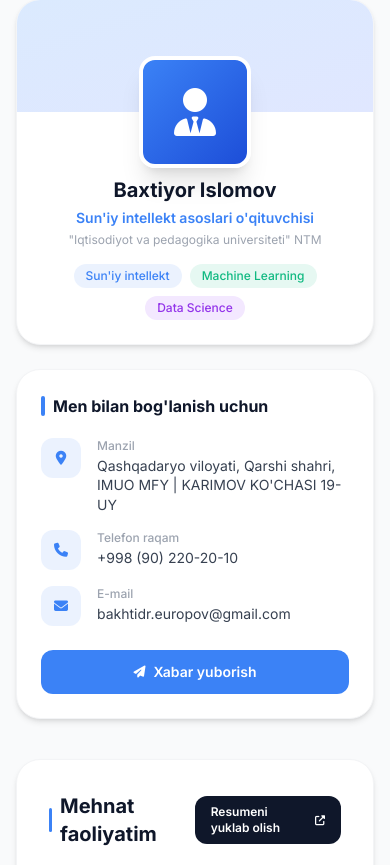
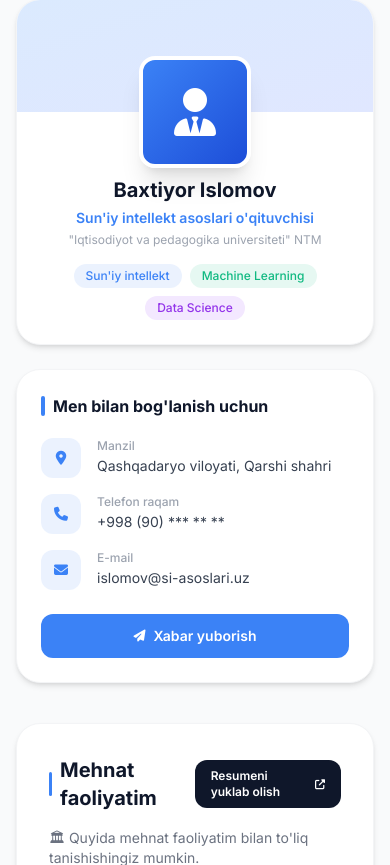
Before and after one commit to Islomov-Diyor/si-asoslari, a Django app: page /me/ in a window 390 px wide. Shown: the part 365-1230 px from the top of the page. Run offline with Django 4.2, Linux system fonts and the light colour scheme; some libraries are stand-ins or nearby versions.

Commit message:
security: remove sensitive info and ignore .claude directory
- Remove personal address, phone, real email from about.html
- Strip admin panel URLs and setup instructions from README.md
- Add .claude/ to .gitignore

Co-Authored-By: Claude Sonnet 4.6 <noreply@anthropic.com>

```diff
--- a/templates/home/about.html
+++ b/templates/home/about.html
@@ -58,7 +58,7 @@
                         </div>
                         <div>
                             <p class="text-xs text-gray-400 font-medium mb-0.5">Manzil</p>
-                            <p class="text-sm text-gray-700 leading-snug">Qashqadaryo viloyati, Qarshi shahri, IMUO MFY | KARIMOV KO'CHASI 19-UY</p>
+                            <p class="text-sm text-gray-700 leading-snug">Qashqadaryo viloyati, Qarshi shahri</p>
                         </div>
                     </li>
                     <li class="flex items-start gap-4 group">
@@ -67,7 +67,7 @@
                         </div>
                         <div>
                             <p class="text-xs text-gray-400 font-medium mb-0.5">Telefon raqam</p>
-                            <p class="text-sm text-gray-700">+998 (90) 220-20-10</p>
+                            <p class="text-sm text-gray-700">+998 (90) *** ** **</p>
                         </div>
                     </li>
                     <li class="flex items-start gap-4 group">
@@ -76,7 +76,7 @@
                         </div>
                         <div>
                             <p class="text-xs text-gray-400 font-medium mb-0.5">E-mail</p>
-                            <p class="text-sm text-gray-700">bakhtidr.europov@gmail.com</p>
+                            <p class="text-sm text-gray-700">islomov@si-asoslari.uz</p>
                         </div>
                     </li>
                 </ul>
```
Also changed, not shown: README.md, 1 other file.
